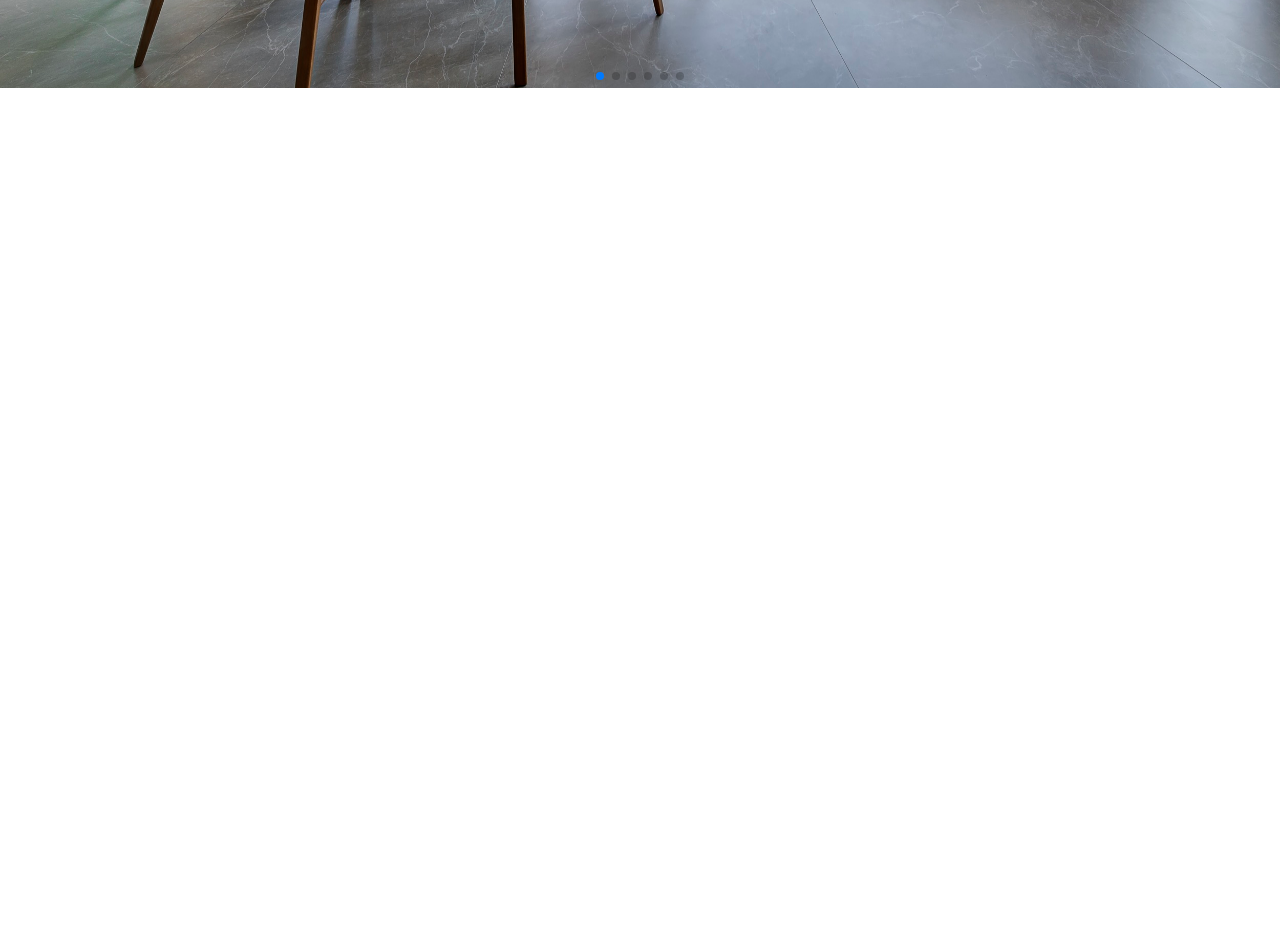
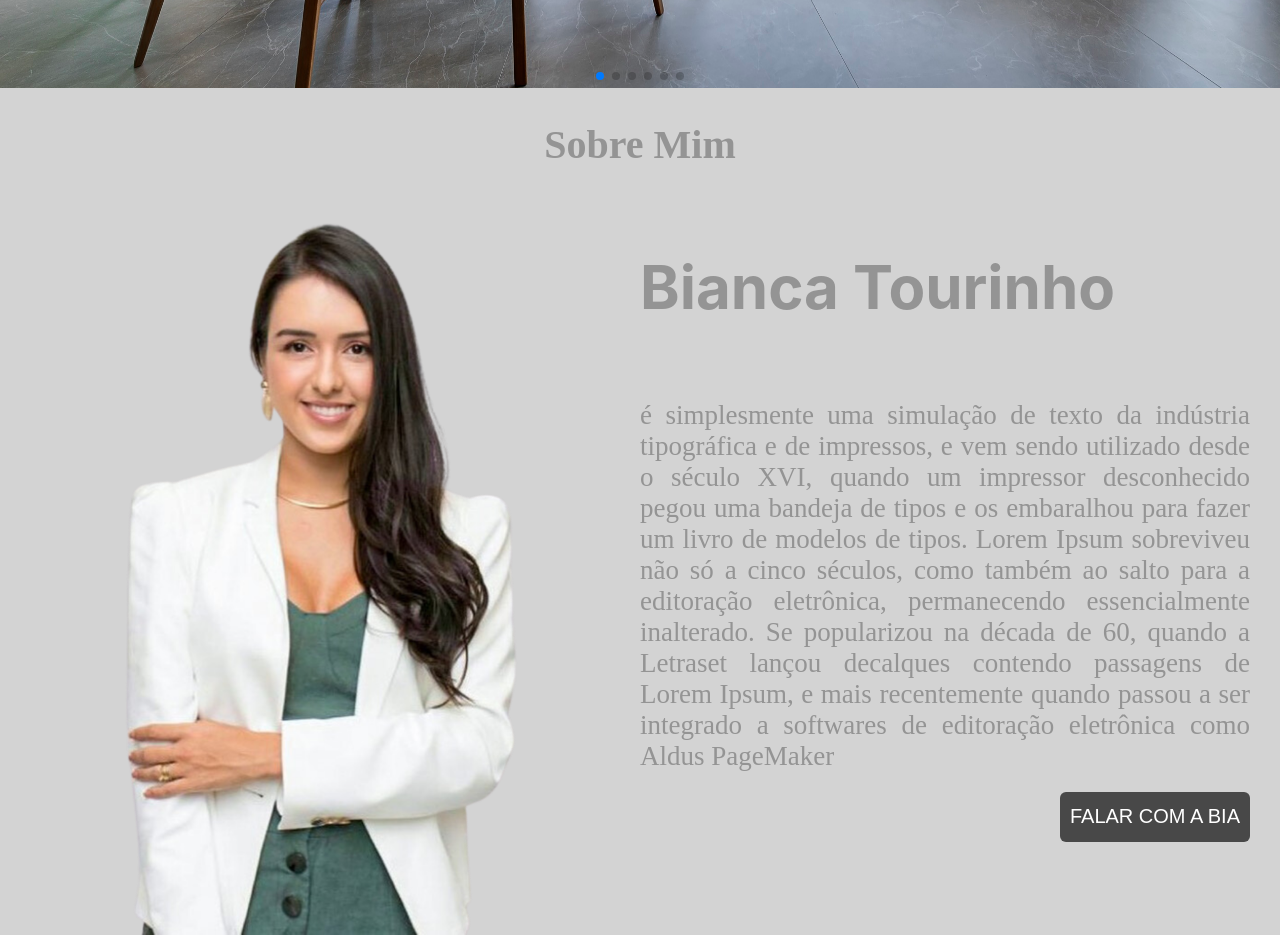
Before and after one commit to robertosouzajr7/website-bianca-tourinho, a React (Create React App) app: page / in a window 1280 px wide. Shown: the part 680-1615 px from the top of the page. Before the commit the page ends 800 px from the top, so only its background shows below. Built offline with nearby package versions, Linux system fonts and the light colour scheme.

Commit message:
feat: add section About

```diff
--- a/src/components/About/About.tsx
+++ b/src/components/About/About.tsx
@@ -1,7 +1,37 @@
 import React from "react";
+import foto from "../../assets/bianca.png";
+import { Container } from "./style";
 
 function About() {
-  return <div>About</div>;
+  return (
+    <Container>
+      <div className="div-title">
+        <h2>Sobre Mim</h2>
+      </div>
+      <section>
+        <div className="div-foto">
+          <img src={foto} alt="Foto Bianca Tourinho" />
+        </div>
+        <div className="div-text">
+          <h2>Bianca Tourinho</h2>
+          <p>
+            é simplesmente uma simulação de texto da indústria tipográfica e de
+            impressos, e vem sendo utilizado desde o século XVI, quando um
+            impressor desconhecido pegou uma bandeja de tipos e os embaralhou
+            para fazer um livro de modelos de tipos. Lorem Ipsum sobreviveu não
+            só a cinco séculos, como também ao salto para a editoração
+            eletrônica, permanecendo essencialmente inalterado. Se popularizou
+            na década de 60, quando a Letraset lançou decalques contendo
+            passagens de Lorem Ipsum, e mais recentemente quando passou a ser
+            integrado a softwares de editoração eletrônica como Aldus PageMaker
+            <div className="div-button">
+              <button type="button">Falar com a Bia</button>
+            </div>
+          </p>
+        </div>
+      </section>
+    </Container>
+  );
 }
 
 export default About;
--- /dev/null
+++ b/src/components/About/style.ts
@@ -0,0 +1,124 @@
+import { styled } from "styled-components";
+
+export const Container = styled.div`
+  display: flex;
+  flex-direction: column;
+  width: 100%;
+  background-color: #d3d3d3;
+  justify-content: center;
+  box-sizing: border-box;
+
+  .div-title {
+    justify-content: center;
+    width: 100%;
+    display: flex;
+
+    h2 {
+      font-size: 40px;
+      font-family: "Montserrat";
+      font-weight: bold;
+      color: #949494;
+    }
+
+    @media (max-width: 768px) {
+      background-color: #949494;
+    }
+  }
+
+  > section {
+    display: flex;
+    flex-wrap: wrap;
+    width: 100%;
+    > .div-foto {
+      display: flex;
+      width: 50%;
+      align-items: flex-end;
+      justify-content: center;
+      img {
+        max-width: 500px;
+        width: 100%;
+        min-width: 200px;
+        @media (max-width: 768px) {
+          width: 100%;
+        }
+      }
+
+      @media (max-width: 768px) {
+        min-width: 320px;
+        width: 100%;
+        align-items: center;
+        justify-content: center;
+        display: inline-flex;
+        background-color: #949494;
+      }
+    }
+
+    > .div-text {
+      display: flex;
+      flex-direction: column;
+      align-items: flex-start;
+      justify-content: flex-start;
+      width: 50%;
+
+      > h2 {
+        display: flex;
+        font-size: 60px;
+        display: flex;
+        flex-wrap: wrap;
+        color: #949494;
+      }
+
+      > p {
+        padding-right: 30px;
+        font-size: 27px;
+        font-family: "Source Sans Pro";
+        color: #949494;
+        text-align: justify;
+        .div-button {
+          margin-top: 20px;
+          display: flex;
+          justify-content: flex-end;
+          width: 100%;
+
+          button {
+            padding: 10px;
+            font-size: 20px;
+            height: 50px;
+            background-color: #484848;
+            color: white;
+            border-radius: 6px;
+            border: none;
+            text-transform: uppercase;
+            cursor: pointer;
+
+            &:hover {
+              background-color: #949494;
+              cursor: pointer;
+            }
+          }
+        }
+
+        @media (max-width: 768px) {
+          padding-right: 0px;
+          width: 100%;
+          display: flex;
+          flex-wrap: wrap;
+        }
+      }
+
+      @media (max-width: 768px) {
+        padding: 0px 20px 0px 20px;
+        align-items: center;
+        width: 80%;
+      }
+    }
+
+    @media (max-width: 768px) {
+      display: flex;
+      flex-direction: column;
+      width: 100%;
+      justify-content: center;
+      align-items: center;
+    }
+  }
+`;
--- a/src/components/Menu/Menu.tsx
+++ b/src/components/Menu/Menu.tsx
@@ -29,11 +29,13 @@ function Menu({ setVisibleMenu }: iHome) {
           </li>
         </ul>
       </nav>
-      <RxHamburgerMenu
-        onClick={() => setVisibleMenu(true)}
-        className="mobile"
-        size={45}
-      />
+      <div className="icone-hamburguer">
+        <RxHamburgerMenu
+          onClick={() => setVisibleMenu(true)}
+          className="mobile"
+          size={45}
+        />
+      </div>
     </Container>
   );
 }
--- a/src/components/Menu/Style.ts
+++ b/src/components/Menu/Style.ts
@@ -45,6 +45,21 @@ const Container = styled.div`
     }
   }
 
+  .icone-hamburguer {
+    position: absolute;
+    display: flex;
+    justify-content: flex-end;
+    padding-right: 10px;
+
+    svg {
+      position: relative;
+      right: 0px;
+      left: 15%;
+      size: 45;
+      width: 100%;
+    }
+  }
+
   .mobile {
     display: none;
   }
--- a/src/pages/home/Home.tsx
+++ b/src/pages/home/Home.tsx
@@ -4,6 +4,7 @@ import Menu from "../../components/Menu/Menu";
 import Logo from "../../assets/logo-white-biatourinho.png";
 import { HeaderStyled, LogoStyled, MainStyled } from "./Style";
 import Slide from "../../components/Slider/Slider";
+import About from "../../components/About/About";
 
 export interface iHome {
   setVisibleMenu: React.Dispatch<React.SetStateAction<boolean>>;
@@ -24,6 +25,7 @@ export const Home = () => {
         </HeaderStyled>
         <MenuMobile visibleMenu={visibleMenu} setVisibleMenu={setVisibleMenu} />
         <Slide />
+        <About />
       </MainStyled>
     </>
   );
```
Also changed, not shown: src/assets/bianca.png (added).
